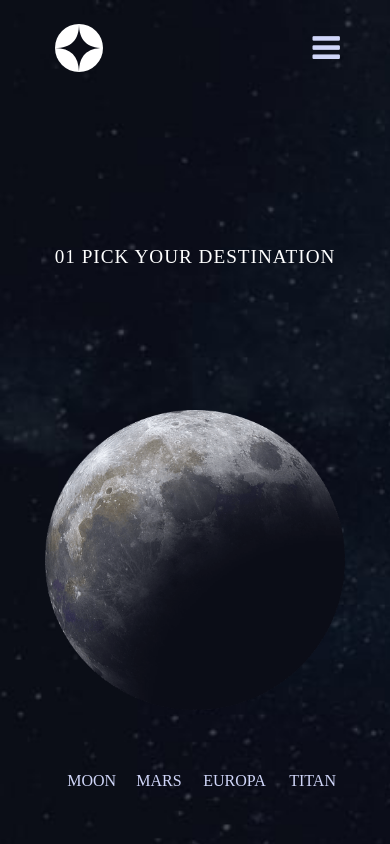
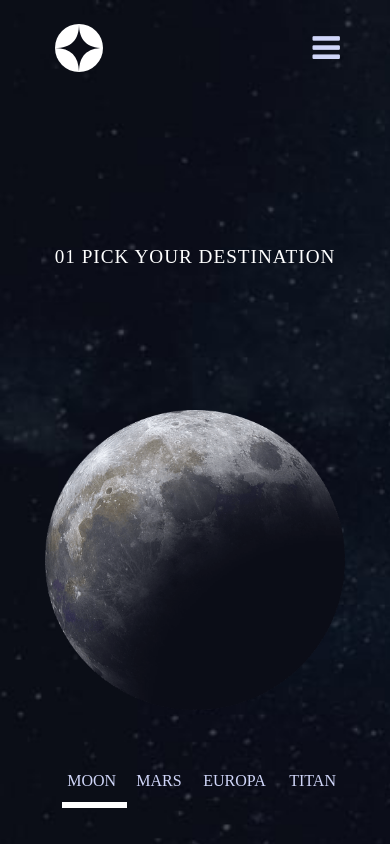
Before and after one commit to oyesolaibrahim/Space-Tourism-Website, a React (Create React App) app: page /destination in a window 390 px wide. Shown: the top 844 px of the page. Built offline with nearby package versions, Linux system fonts and the light colour scheme; a web font is replaced by a local one.

Commit message:
adjustment to the portrait view

```diff
--- a/src/components/Crew/Crew.jsx
+++ b/src/components/Crew/Crew.jsx
@@ -15,12 +15,14 @@ const crewsData = data.crew
 
 
 const Crew = () => {
-
-const [crewBorderBottom, setCrewBorderBottom] = useState(true)
-const [image, setImage] = useState(Douglas)
-const [name, setName] = useState(crewsData[0].name)
-const [role, setRole] = useState(crewsData[0].role)
-const [bio, setBio] = useState(crewsData[0].bio)
+    const [homeBorderBottom, setHomeBorderBottom] = useState(false);
+    const [destinationBorderBottom, setDestinationBorderBottom] = useState(false)
+    const [crewBorderBottom, setCrewBorderBottom] = useState(true);
+    const [technologyBorderBottom, setTechnologyBorderBottom] = useState(false)
+    const [image, setImage] = useState(Douglas)
+    const [name, setName] = useState(crewsData[0].name)
+    const [role, setRole] = useState(crewsData[0].role)
+    const [bio, setBio] = useState(crewsData[0].bio)
 
 const douglas = (e) => {
     setName(crewsData[0].name);
--- a/src/components/Destination-mini-Header/Destination_mini-header.jsx
+++ b/src/components/Destination-mini-Header/Destination_mini-header.jsx
@@ -9,11 +9,15 @@ import "./Destination_mini_header.scss";
 
 
 const Destination_Header = ({destinationsData}) => {
-const [image, setImage] = useState(Moon)
-const [name, setName] = useState(destinationsData[0].name)
-const [description, setDescription] = useState(destinationsData[0].description)
-const [travel, setTravel] = useState(destinationsData[0].travel)
-const [distance, setDistance] = useState(destinationsData[0].distance)
+    const [homeBorderBottom, setHomeBorderBottom] = useState(false);
+    const [destinationBorderBottom, setDestinationBorderBottom] = useState(true)
+    const [crewBorderBottom, setCrewBorderBottom] = useState(false);
+    const [technologyBorderBottom, setTechnologyBorderBottom] = useState(false)
+    const [image, setImage] = useState(Moon)
+    const [name, setName] = useState(destinationsData[0].name)
+    const [description, setDescription] = useState(destinationsData[0].description)
+    const [travel, setTravel] = useState(destinationsData[0].travel)
+    const [distance, setDistance] = useState(destinationsData[0].distance)
 
 
 const moon = () => {
--- a/src/components/Destination-mini-Header/Destination_mini_header.scss
+++ b/src/components/Destination-mini-Header/Destination_mini_header.scss
@@ -22,7 +22,6 @@
     }
     div hr.hr-moon {
         width: 41px;
-        display: inline-block;
     }
 
     div p.mars {
@@ -69,9 +68,154 @@
         height: 34px;
 
         div hr {
-            display: none;
             position: absolute;
-            top: -64%;
+            top: 152%;
+        }
+
+    div hr.hr-moon {
+        width: 55px;
+    }
+
+    div hr.hr-mars {
+        width: 50px;;
+        margin-left: 0px;
+    }
+    div hr.hr-europa {
+        width: 65px;
+        margin-left: -10px;
+    }
+    div hr.hr-titan {
+        width: 53px;
+        margin-left: 0px;
+    }
+    }
+}
+
+@media screen and (max-width:600px) {
+    .planet {
+        width: 285.5px;
+        height: 34px;
+
+        div hr {
+            position: absolute;
+            top: 127%;
+        }
+
+        div hr.hr-moon {
+            width: 75px;
+            margin-left: 30px;
+        }
+
+        div hr.hr-mars {
+            width: 60px;
+            margin-left: -20px;
+        }
+        div hr.hr-europa {
+            width: 85px;
+            margin-left: -30px;
+        }
+        div hr.hr-titan {
+            width: 63px;
+            margin-left: -20px;
         }
     }
 }
+@media screen and (max-width: 545px) {
+    .planet {
+
+        div hr {
+            position: absolute;
+            top: 127%;
+        }
+
+        div hr.hr-moon {
+            width: 65px;
+            margin-left: 10px;
+        }
+
+        div hr.hr-mars {
+            width: 60px;
+            margin-left: -20px;
+        }
+        div hr.hr-europa {
+            width: 70px;
+            margin-left: -30px;
+        }
+        div hr.hr-titan {
+            width: 55px;
+            margin-left: -20px;
+        }
+    }
+}
+
+@media screen and (max-width: 430px) {
+    .planet {
+
+        div hr {
+            position: absolute;
+            top: 87%;
+        }
+
+    }
+}
+
+@media screen and (max-width: 420px) {
+    .planet {
+
+        div hr {
+            position: absolute;
+            top: 88%;
+        }
+
+    }
+}
+@media screen and (max-width: 415px) {
+    .planet {
+
+        div hr {
+            position: absolute;
+            top: 89%;
+        }
+
+    }
+}
+@media screen and (max-width: 412px) {
+    .planet {
+
+        div hr {
+            position: absolute;
+            top: 87%;
+        }
+
+    }
+}
+@media screen and (max-width: 390px) {
+    .planet {
+
+        div hr {
+            position: absolute;
+            top: 95%;
+        }
+
+    }
+}
+@media screen and (max-width: 375px) {
+    .planet {
+
+        div hr {
+            position: absolute;
+            top: 119%;
+        }
+
+    }
+}
+@media screen and (max-width: 360px) {
+    .planet {
+
+        div hr {
+            position: absolute;
+            top: 107%;
+        }
+
+    }
+}
--- a/src/components/Destination/Destination.jsx
+++ b/src/components/Destination/Destination.jsx
@@ -15,10 +15,14 @@ const destinationsData = data.destinations
 
 
 const Destination = () => {
+    const [homeBorderBottom, setHomeBorderBottom] = useState(false);
+    const [destinationBorderBottom, setDestinationBorderBottom] = useState(true)
+    const [crewBorderBottom, setCrewBorderBottom] = useState(false);
+    const [technologyBorderBottom, setTechnologyBorderBottom] = useState(false)
     const [moonBorder, setMoonBorder] = useState(true)
     const [marsBorder, setMarsBorder] = useState(false)
     const [europaBorder, setEuropaBorder] = useState(false)
-    const [titanBorder, setTitanBotrder] = useState(false)
+    const [titanBorder, setTitanBorder] = useState(false)
     const [image, setImage] = useState(Moon)
     const [name, setName] = useState(destinationsData[0].name)
     const [description, setDescription] = useState(destinationsData[0].description)
@@ -32,6 +36,10 @@ const Destination = () => {
         setDescription(destinationsData[0].description);
         setTravel(destinationsData[0].travel);
         setDistance(destinationsData[0].distance);
+        setMarsBorder(false);
+        setEuropaBorder(false);
+        setTitanBorder(false);
+        setMoonBorder(true);
      }
 
      const mars = () => {
@@ -42,6 +50,8 @@ const Destination = () => {
         setDistance(destinationsData[1].distance);
         setMarsBorder(true);
         setMoonBorder(false);
+        setEuropaBorder(false);
+        setTitanBorder(false);
      }
 
      const europa = () => {
@@ -50,6 +60,10 @@ const Destination = () => {
         setDescription(destinationsData[2].description);
         setTravel(destinationsData[2].travel);
         setDistance(destinationsData[2].distance);
+        setEuropaBorder(true);
+        setMarsBorder(false);
+        setMoonBorder(false);
+        setTitanBorder(false);
      }
      const titan = () => {
         setImage(Titan);
@@ -57,6 +71,10 @@ const Destination = () => {
         setDescription(destinationsData[3].description);
         setTravel(destinationsData[3].travel);
         setDistance(destinationsData[3].distance);
+        setTitanBorder(true);
+        setMoonBorder(false);
+        setMarsBorder(false);
+        setEuropaBorder(false);
      }
     const moonMouseOver = () => {
         const moon = document.querySelector(".hr-moon");
@@ -72,31 +90,36 @@ const Destination = () => {
 
      const marsMouseOver = () => {
         const mars = document.querySelector(".hr-mars");
-        mars.classList.remove("display");
-        mars.classList.add("no-display");
+        mars.classList.add("display");
+        mars.classList.remove("no-display");
     }
 
     const marsMouseLeave = () => {
         const mars = document.querySelector(".hr-mars");
-        mars.style.display = "none";
+        mars.classList.remove("display");
+        mars.classList.add("no-display");
      }
      const europaMouseOver = () => {
          const europa = document.querySelector(".hr-europa");
-        europa.style.display = "inline-block";
+         europa.classList.add("display");
+         europa.classList.remove("no-display");
      }
 
      const europaMouseLeave = () => {
          const europa = document.querySelector(".hr-europa");
-         europa.style.display = "none";
+         europa.classList.remove("display");
+         europa.classList.add("no-display");
       }
       const titanMouseOver = () => {
           const titan = document.querySelector(".hr-titan");
-         titan.style.display = "inline-block";
+          titan.classList.add("display");
+          titan.classList.remove("no-display");
       }
 
       const titanMouseLeave = () => {
           const titan = document.querySelector(".hr-titan");
-          titan.style.display = "none";
+          titan.classList.remove("display");
+          titan.classList.add("no-display");
        }
 
 
@@ -114,19 +137,19 @@ const Destination = () => {
                         <div className="flex planet">
                             <div onClick={moon} className="column">
                                 <p className="moon" onMouseOver={moonMouseOver} onMouseLeave={moonMouseLeave}>Moon</p>
-                                <hr className="hr-moon display"></hr>
+                                <hr className="hr-moon no-display" id={moonBorder && "moon-display"}></hr>
                             </div>
                             <div onClick={mars}>
                                 <p className="mars" onMouseOver={marsMouseOver} onMouseLeave={marsMouseLeave}>Mars</p>
-                                <hr className="hr-mars display" /*id="mars-display"*/></hr>
+                                <hr className="hr-mars no-display" id={marsBorder && "mars-display"}></hr>
                             </div>
                             <div onClick={europa}>
                                 <p className="europa" onMouseOver={europaMouseOver} onMouseLeave={europaMouseLeave}>Europa</p>
-                                <hr className="hr-europa display"></hr>
+                                <hr className="hr-europa no-display" id={europaBorder && "europa-display"}></hr>
                             </div>
                             <div onClick={titan}>
                                 <p className="titan" onMouseOver={titanMouseOver} onMouseLeave={titanMouseLeave}>Titan</p>
-                                <hr className="hr-titan display"></hr>
+                                <hr className="hr-titan no-display" id={titanBorder && "titan-display"}></hr>
                             </div>
                         </div>
                         <div className="specific-planet">
--- a/src/components/Header/Header.scss
+++ b/src/components/Header/Header.scss
@@ -48,6 +48,18 @@ border: 3px solid white
     display: none;
 }
 .display {
+    display: inline-block;
+}
+#home-display {
+    display: inline-block;
+}
+#destination-display {
+    display: inline-block;
+}
+#crew-display {
+    display: inline-block;
+}
+#technology-display {
     display: inline-block;
 }
 .p-destination {
--- a/src/components/Technology/Technology.jsx
+++ b/src/components/Technology/Technology.jsx
@@ -15,6 +15,10 @@ const technologyData = data.technology
 
 
 const Technology = () => {
+    const [homeBorderBottom, setHomeBorderBottom] = useState(false);
+    const [destinationBorderBottom, setDestinationBorderBottom] = useState(false)
+    const [crewBorderBottom, setCrewBorderBottom] = useState(false);
+    const [technologyBorderBottom, setTechnologyBorderBottom] = useState(true)
 
     const [image, setImage] = useState(Vehicle)
     const [image2, setImage2] = useState(Vehicle2)
```
Also changed, not shown: src/components/Destination/Destination.scss (+16 -16 lines), src/components/Header/Header.jsx (+38 -17 lines).
